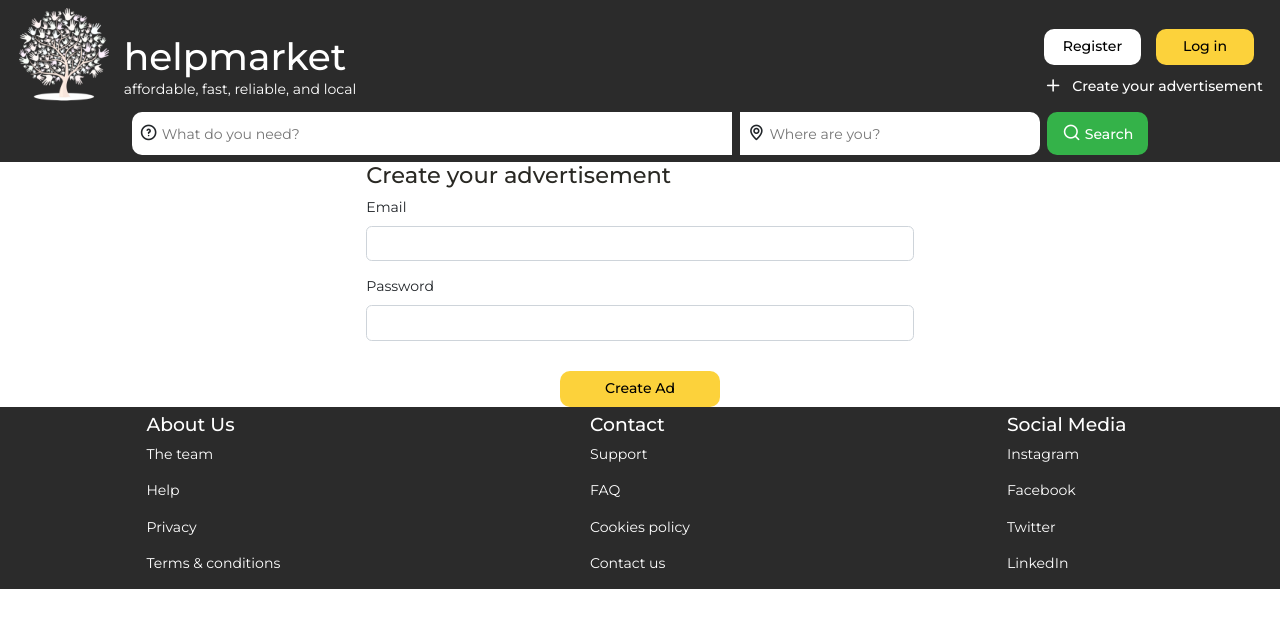
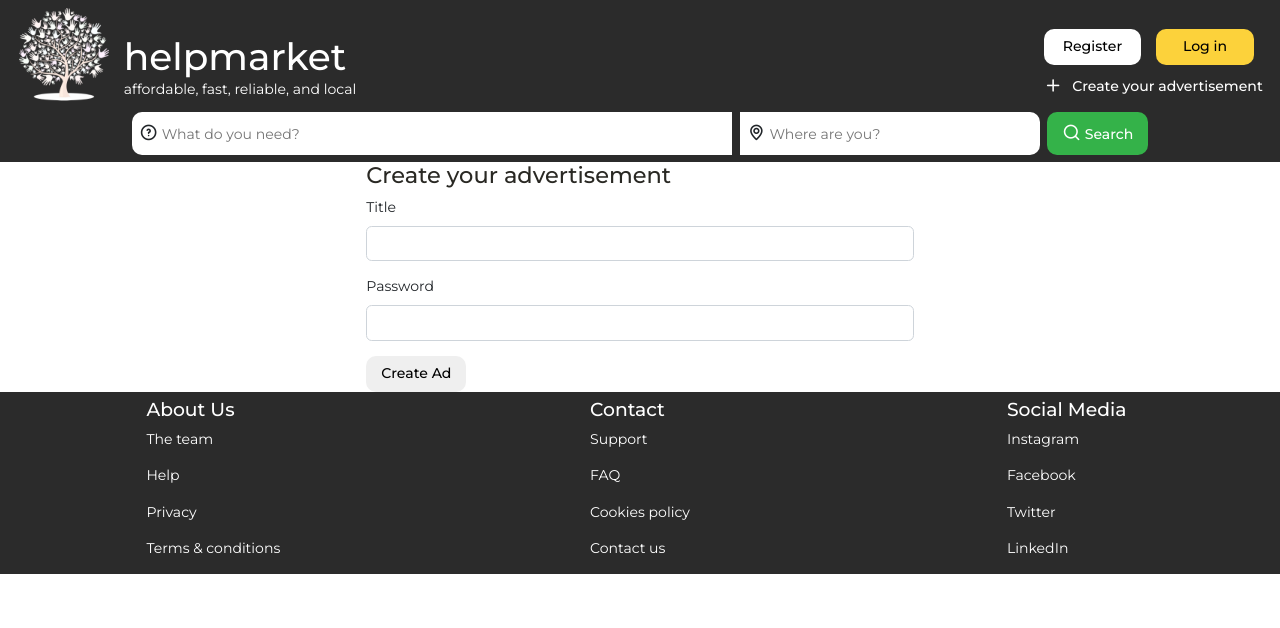
Before and after one commit to anoj-kt/finalproject-frontend, a React (Create React App) app: page /user/1/services/provided/new in a window 1280 px wide. Shown: the top 628 px of the page. Built offline with nearby package versions, Linux system fonts and the light colour scheme.

Commit message:
Added a general class for all forms

```diff
--- a/src/components/CreateAd.js
+++ b/src/components/CreateAd.js
@@ -11,14 +11,14 @@ const CreateAd = () => {
         <h4>Create your advertisement</h4>
         <Form>
           <FormGroup>
-            <Label for="email">
-              Email
+            <Label for="title">
+              Title
             </Label>
             <Input
-              id="email"
-              name="email"
+              id="title"
+              name="title"
               placeholder=""
-              type="email"
+              type="text"
               required
             />
           </FormGroup>
--- a/src/components/UserLogin.js
+++ b/src/components/UserLogin.js
@@ -29,7 +29,7 @@ const UserLogin = () => {
   }
 
   return (
-    <Container className="signup__container login__container">
+    <Container className="form__container login__container">
     <Row className="justify-content-center">
       <Col lg={{ span: 5}}>
         <h4>Log in</h4>
@@ -63,16 +63,16 @@ const UserLogin = () => {
               Passwords need to match!
             </FormFeedback>
           </FormGroup>
-          <div className="signup__submit">
+          <div className="form__submit">
             <button
-            className="signup__submit-btn button"
+            className="form__submit-btn button"
             >
               Log in
             </button>
           </div>
         </Form>
         <Link to="/auth/signup" style={{textDecoration: 'none'}}>
-        <p className="login__signup-link">Dont't have an account yet? Sign up here!</p>
+        <p className="form__link">Dont't have an account yet? Sign up here!</p>
         </Link>
       </Col>
     </Row>
--- a/src/components/UserSignup.js
+++ b/src/components/UserSignup.js
@@ -74,7 +74,7 @@ const UserSignup = () => {
   }
 
   return (
-    <Container className="signup__container">
+    <Container className="form__container">
       <Row className="justify-content-center">
         <Col lg={{ span: 5}}>
           <h4>Sign Up</h4>
@@ -196,15 +196,15 @@ const UserSignup = () => {
                 onChange={handleChange}
               />
             </FormGroup>
-            <div className="signup__submit">
+            <div className="form__submit">
               <button
-              className="signup__submit-btn button"
+              className="form__submit-btn button"
               >
                 Create Account
               </button>
             </div>
             <Link to="/auth/signup" style={{textDecoration: 'none'}}>
-              <p className="login__signup-link">Already have an account? Login here!</p>
+              <p className="form__link">Already have an account? Login here!</p>
              </Link>
           </Form>
         </Col>
--- a/src/index.css
+++ b/src/index.css
@@ -253,32 +253,40 @@ a {
   text-align: right;
 }
 
-/* =================USER SIGN UP================= */
-.signup__container {
+/* =================GENERAL STYLING ON ALL FORMS================= */
+.form__container {
   padding: 2rem 0;
 }
 
-.signup__container h4{
+.form__container h4{
   padding: 0.5rem 0 1rem;
   text-align: center;
   font-weight: var(--font-semi-bold);
 }
 
-.signup__submit {
+.form__submit {
   width: 100%;
   text-align: center;
 }
 
-.signup__submit-btn {
+.form__submit-btn {
   background-color: var(--main-yellow);
   padding-left: 3rem;
   padding-right: 3rem;
   margin-top: 1rem;
 }
 
-.signup__submit-btn:hover {
+.form__submit-btn:hover {
   background-color: var(--main-yellow-alt);
 }
+
+.form__link {
+  text-align: center;
+  margin: 2rem 0 0;
+}
+
+/* =================USER SIGN UP================= */
+
 
 /* =================USER LOGIN (Login component uses classes as well)================= */
 
@@ -286,11 +294,6 @@ a {
   .login__container {
     height: calc(100vh - (162.44px + 182.01px));
   }
-}
-
-.login__signup-link {
-  text-align: center;
-  margin: 2rem 0 0;
 }
 
 /* =================FOOTER================= */
```
